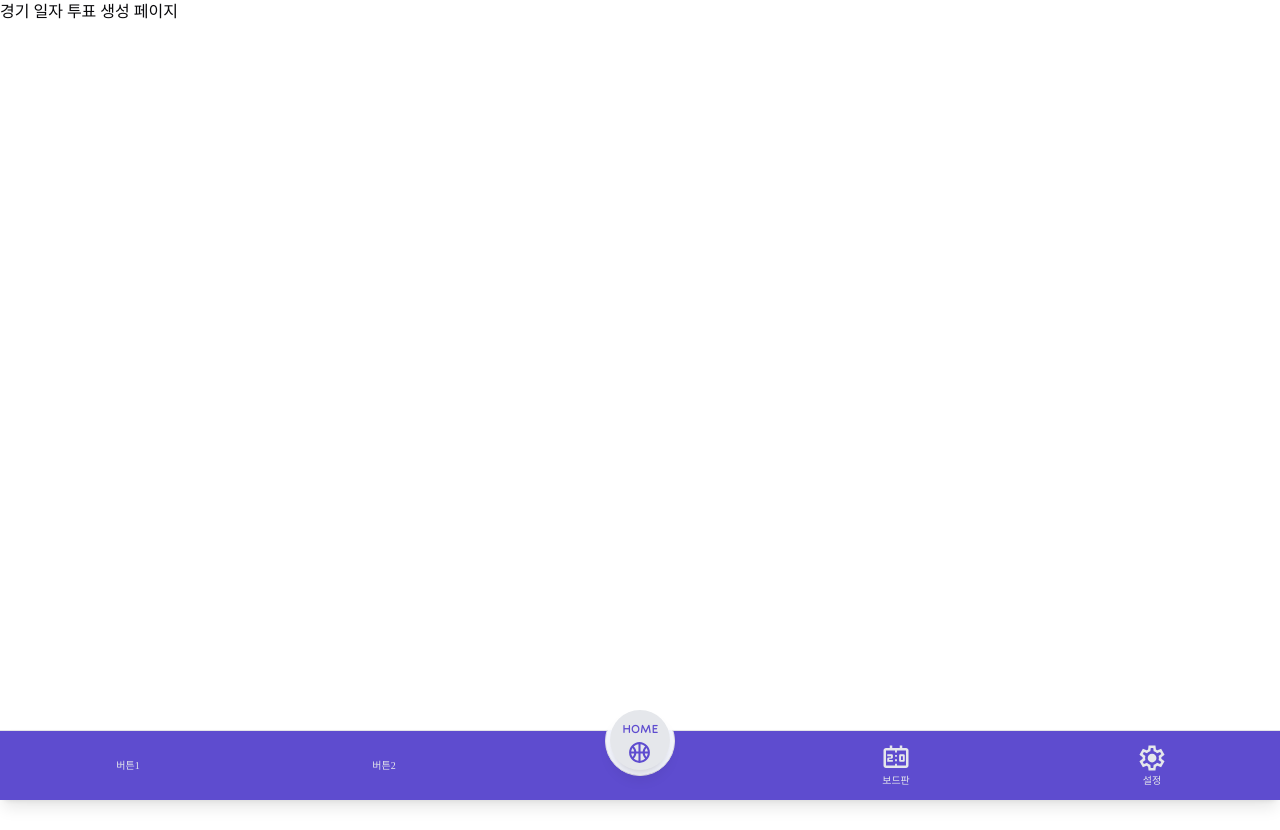
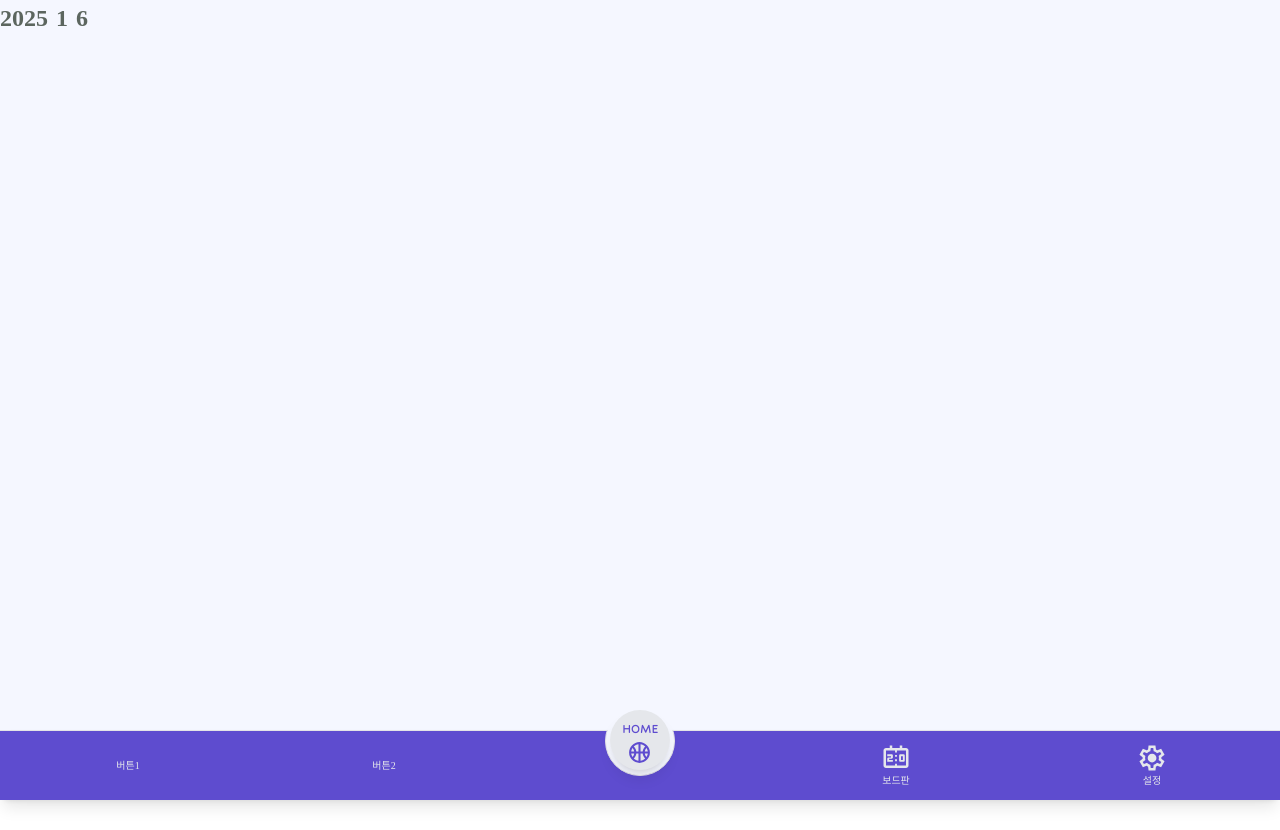
Before and after one commit to eiru123/team-master, a Next.js app: page /team/settings/vote in a window 1280 px wide. Before the commit the page ends 800 px from the top, so only its background shows below. Built offline with nearby package versions, Linux system fonts and the light colour scheme; a web font is replaced by a local one.

Commit message:
TODO 남김

```diff
--- a/hooks/useDday.ts
+++ b/hooks/useDday.ts
@@ -18,6 +18,8 @@ type Props = {
  *  isEndVote ( 마감유무 )
  * }
  */
+
+// TODO: useDday hooks에서 빈값을 보내면 기본적인 시간정보만 가지고 올 수 있게 변경해야함
 export function useDday(startGameDate: string, startVoteDate?: string): Props {
   const [timeLeft, setTimeLeft] = useState<string>("");
   const [timePercent, setTimePercent] = useState<number>(0);
--- /dev/null
+++ b/src/app/team/settings/layout.tsx
@@ -0,0 +1,12 @@
+import Container from '@/components/ui/Container';
+import React from 'react';
+
+type Props = {
+  children: React.ReactNode;
+};
+
+const Layout = ({ children }: Props) => {
+  return <Container display="block">{children}</Container>;
+};
+
+export default Layout;
--- a/src/app/team/settings/vote/page.tsx
+++ b/src/app/team/settings/vote/page.tsx
@@ -1,10 +1,45 @@
+'use client';
+
 import React from 'react';
+import Text from '@/components/ui/Text';
 
+/**
+ * [화면 구성시 필요한 값]
+ * - 지난 경기 날짜
+ * - 지난 투표 시작/마감 날짜
+ *
+ * [경기 일정 설정시 필요한 값]
+ * - (필수) 경기 날짜
+ * - (필수) 경기 종류 ( 리그전-프리 / 리그전-정규 / 일반 / 이벤트 )
+ * - (필수) 유니폼 종류
+ * - 리그전] 팀명 - 팀컬러 선택
+ * - 일반/이벤트전] x
+ * - (선택) 메모사항
+ *
+ * ** 만약 이미 경기 일정이 있다면, 경기 일정 수정 가능
+ * ** 경기 날짜를 선택하면 해당 일 기준 2일 전이 마감날짜로 선택되도록 - 기본값 (달력에서 수정 가능 )
+ */
+
+// TODO: useDday hooks 날짜 관련 hooks로 변경 후 값 수정하ㅣ
 const AdminVoteSetting = () => {
+  const year = new Date().getFullYear();
+  const month = new Date().getMonth();
+  const day = new Date().getDate();
+
   return (
-    <div>
-      <p>경기 일자 투표 생성 페이지</p>
-    </div>
+    <>
+      <div className="flex items-center gap-2">
+        <Text type="span" fw={700} fz={24}>
+          {year}
+        </Text>
+        <Text type="span" fw={700} fz={24}>
+          {month + 1}
+        </Text>
+        <Text type="span" fw={700} fz={24}>
+          {day}
+        </Text>
+      </div>
+    </>
   );
 };
 
```
